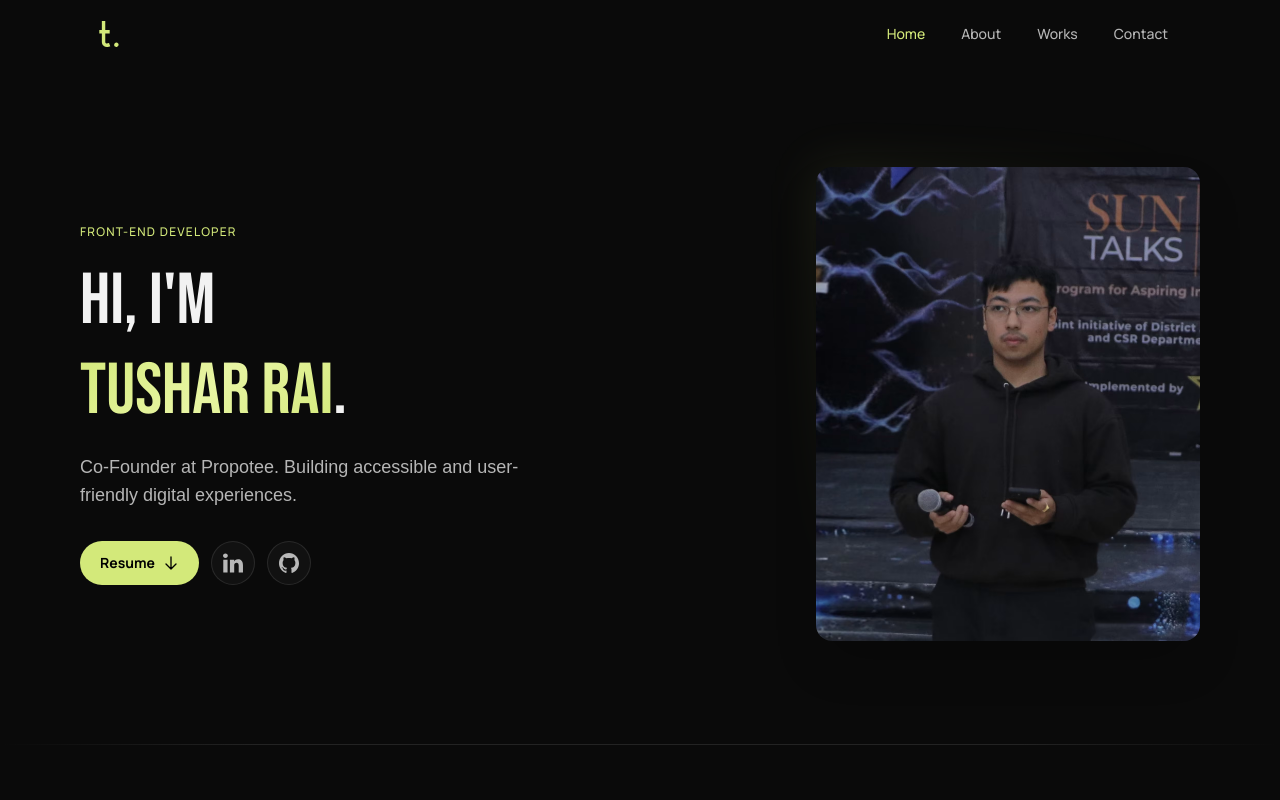
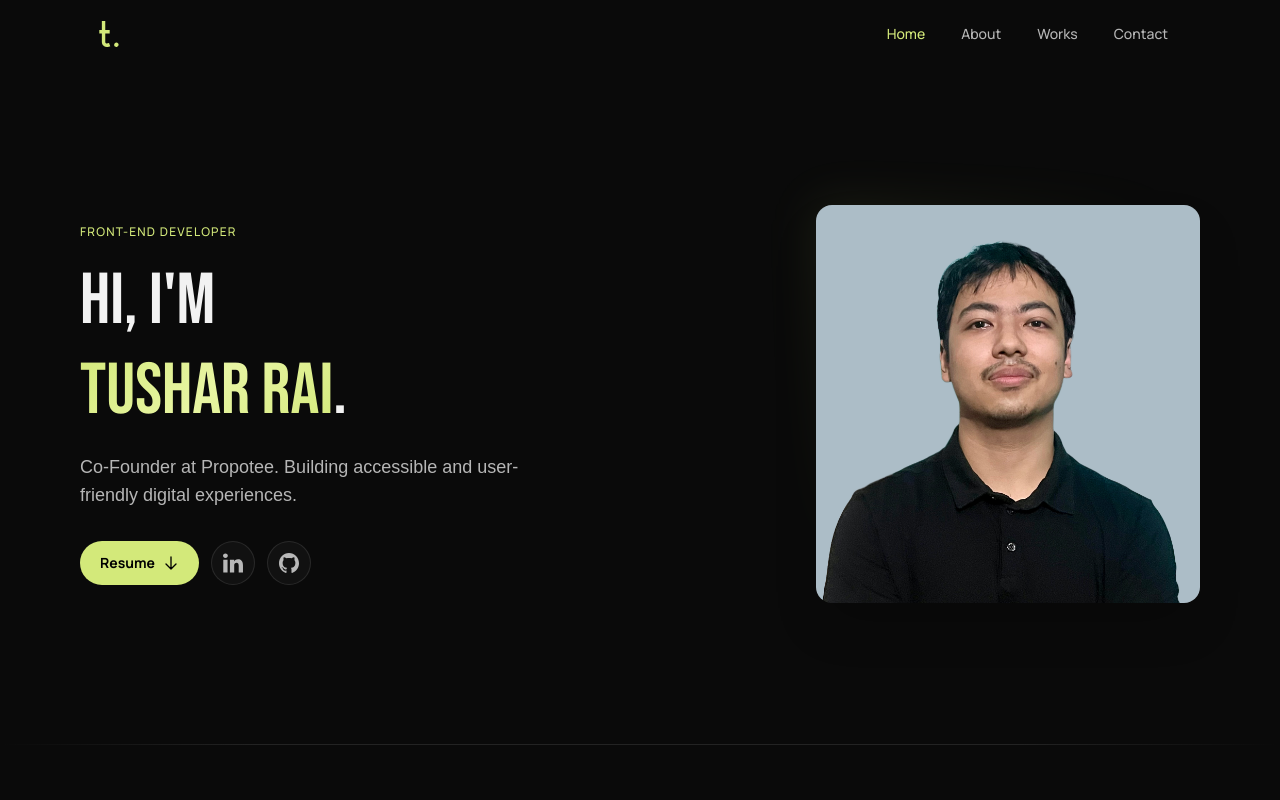
Before and after one commit to tongbadaju/tushar-rai, a React (Vite) app: page / in a window 1280 px wide. Shown: the top 800 px of the page. Built offline with nearby package versions, Linux system fonts and the light colour scheme; a web font is replaced by a local one.

Commit message:
updated avatar

```diff
--- a/index.html
+++ b/index.html
@@ -5,7 +5,7 @@
     <meta name="google-site-verification" content="jfm6tpmOp6MyHnodDAqO8zBDnO16Wv2yFFjYe82GMAA" />
     <link rel="icon" href="/favicon.png" type="image/png" sizes="192x192" />
     <link rel="apple-touch-icon" href="/favicon.png" type="image/png" sizes="192x192" />
-    <link rel="preload" as="image" href="images/avatar.avif" type="image/avif" />
+    <link rel="preload" as="image" href="images/avatar.jpg" type="image/avif" />
     <link rel="preload" href="fonts/manrope-medium.woff2" as="font" type="font/woff2" crossorigin>
     <link rel="preload" href="fonts/bebas-neue.woff2" as="font" type="font/woff2" crossorigin>
     <meta name="viewport" content="width=device-width, initial-scale=1.0, user-scalable=no, viewport-fit=cover" />
--- a/src/components/SEO.jsx
+++ b/src/components/SEO.jsx
@@ -17,7 +17,7 @@ export default function SEO({ title, description, name, type }) {
       <meta property="og:url" content={currentUrl} />
       <meta property="og:site_name" content={name || 'Tushar Rai'} />
       {/* Assuming there's a default OG image we might use later, normally pointed to a public URL */}
-      {/* <meta property="og:image" content="https://yourdomain.com/images/avatar.avif" /> */}
+      {/* <meta property="og:image" content="https://yourdomain.com/images/avatar.jpg" /> */}
 
       {/* Twitter tags */}
       <meta name="twitter:creator" content={name || 'Tushar Rai'} />
--- a/src/pages/Home.jsx
+++ b/src/pages/Home.jsx
@@ -113,7 +113,7 @@ export default function Home() {
                                 width="384"
                                 height="480"
                                 className="relative max-w-sm w-full rounded-2xl shadow-2xl"
-                                src="images/avatar.avif"
+                                src="images/avatar.jpg"
                                 alt="Tushar Rai"
                                 fetchpriority="high"
                             />
```
Also changed, not shown: public/images/avatar.avif (deleted), public/images/avatar.jpg (added).
